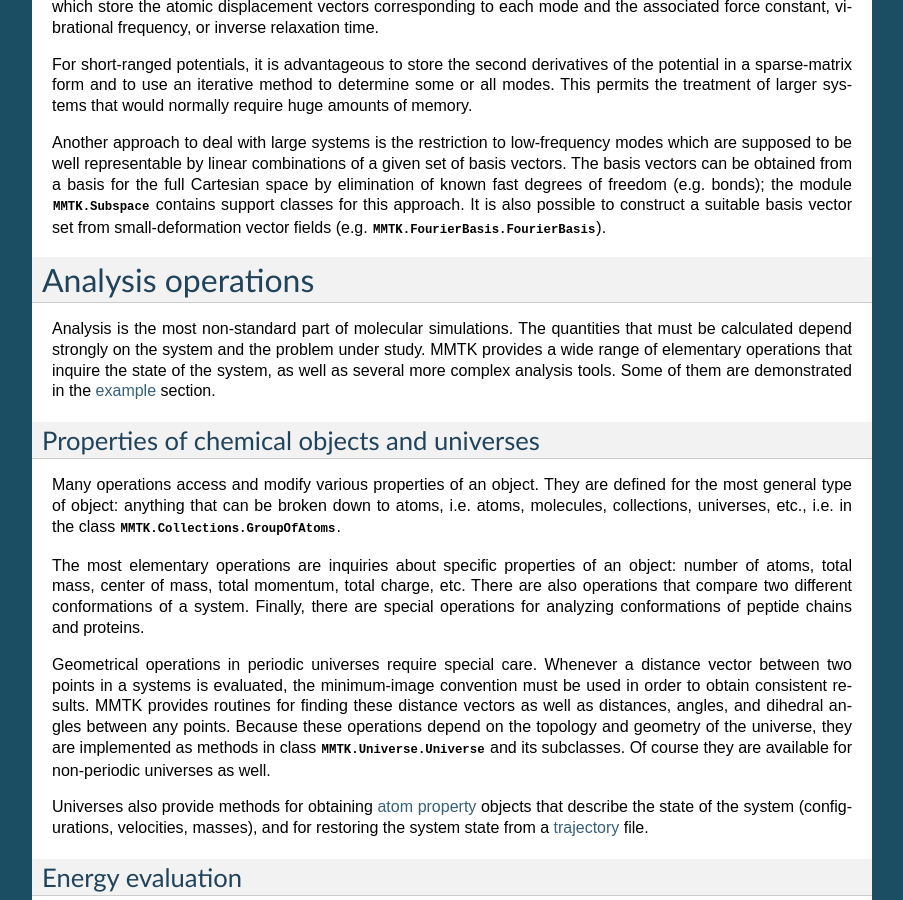
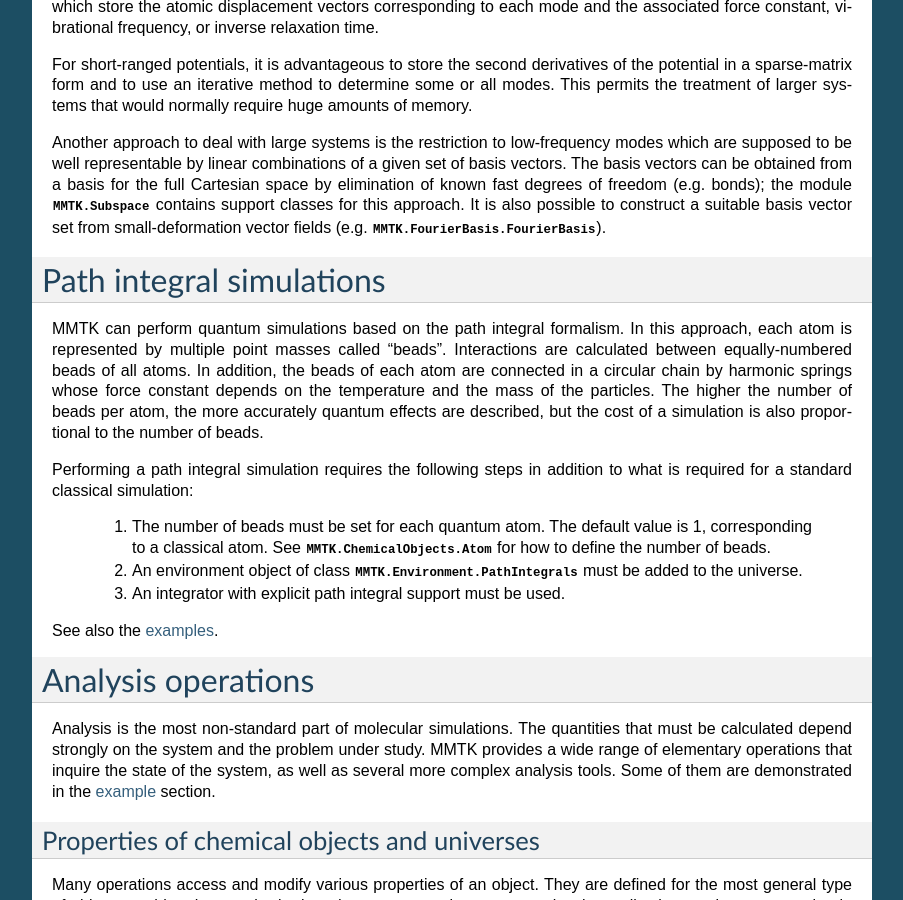
Before and after one commit to tjkartha/MMTK, a Sphinx documentation site: the page built from Doc/mmtk.rst, in a window 1280 px wide and 900 px high, scrolled down 15447 px. Shown: the whole window, without its empty margins (198-1101 px from the left). Built offline with Sphinx 7.4.7, drawn with Linux system fonts in a browser that asks for light colours; the version number could not be read and is left out; some of the changed text lies outside the part shown.

Commit message:
Started documenting path integrals

```diff
--- a/Doc/mmtk.rst
+++ b/Doc/mmtk.rst
@@ -1131,6 +1131,36 @@ approach. It is also possible to construct a suitable basis vector set
 from small-deformation vector fields
 (e.g. :class:`MMTK.FourierBasis.FourierBasis`).
 
+Path integral simulations
+#########################
+
+MMTK can perform quantum simulations based on the path integral
+formalism. In this approach, each atom is represented by multiple
+point masses called "beads". Interactions are calculated between
+equally-numbered beads of all atoms. In addition, the beads of each
+atom are connected in a circular chain by harmonic springs whose force
+constant depends on the temperature and the mass of the particles.
+The higher the number of beads per atom, the more accurately quantum
+effects are described, but the cost of a simulation is also
+proportional to the number of beads.
+
+Performing a path integral simulation requires the following
+steps in addition to what is required for a standard classical
+simulation:
+
+ 1. The number of beads must be set for each quantum atom. The default
+    value is 1, corresponding to a classical atom. See
+    :class:`MMTK.ChemicalObjects.Atom` for how to define the number of
+    beads.
+
+ 2. An environment object of class :class:`MMTK.Environment.PathIntegrals`
+    must be added to the universe.
+
+ 3. An integrator with explicit path integral support must be
+    used.
+
+See also the :ref:`examples <Example-PathIntegrals>`.
+
 Analysis operations
 ###################
 
```
Also changed, not shown: Doc/examples.rst (+12 -0 lines).
